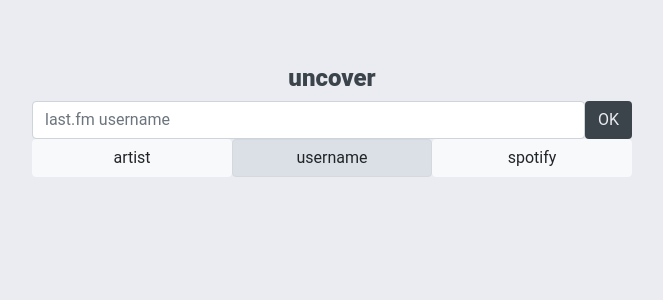
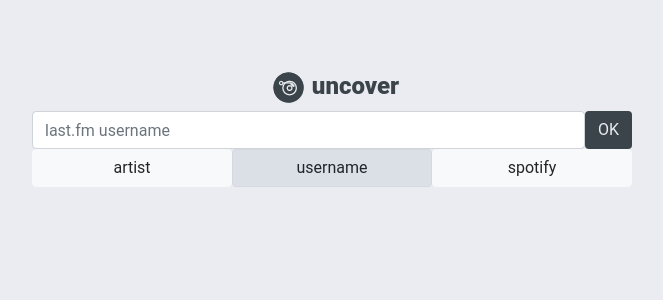
Before and after one commit to deniseismo/uncovery, a Flask app: page / in a window 1280 px wide. Shown: the top 300 px of the page, without its empty margins (308-971 px from the left). Run offline with Flask 2, Linux system fonts and the light colour scheme; some libraries are stand-ins or nearby versions.

Commit message:
add logo; options are now available only for filtering user's top albums.

```diff
--- a/uncover/routes.py
+++ b/uncover/routes.py
@@ -6,6 +6,7 @@ from uncover.helpers.musicbrainz_api import get_artists_top_albums_via_mb
 from uncover.helpers.spotify_api import get_albums_by_playlist
 from uncover.helpers.utils import display_failure_art
 from uncover.info import get_failure_images
+from uncover.cover_art_game import CoverArtGame
 
 
 @app.route("/")
@@ -37,7 +38,6 @@ def get_albums_by_username():
         ),
             404)
     albums = get_users_top_albums(username, time_period=time_period)
-    # artists_albums = get_artists_albums_pictures(username)
     if not albums:
         # if the given username has no albums or the username's incorrect
         failure_art_filename = display_failure_art(get_failure_images())
@@ -47,8 +47,9 @@ def get_albums_by_username():
                                     filename=failure_art_filename)}
         ),
             404)
+    # the_game = CoverArtGame(albums)
+    # the_game.get_dict()
     return jsonify(albums)
-    # return jsonify(artists_albums)
 
 
 @app.route("/by_artist", methods=["POST"])
--- a/uncover/static/main.css
+++ b/uncover/static/main.css
@@ -26,7 +26,9 @@ body {
     justify-content: center;
 }
 
-h1 {
+header h1 {
+    float: left;
+    position: relative;
     font-size: 1.5rem;
     font-weight: 800;
 }
@@ -130,3 +132,13 @@ a {
     background-color: #3b444b;
     color: #ebecf1;
 }
+
+#logo {
+    float: left;
+}
+
+#logo:hover {
+    filter: hue-rotate(90deg);
+
+
+}
--- a/uncover/static/main.js
+++ b/uncover/static/main.js
@@ -11,6 +11,8 @@ var submitInput = function() {
     }).done(function(response) {
          // when done, removes current pictures from the frame, adds new ones
          console.log(response);
+         var album_object = response;
+         console.log(album_object);
 
          $('#game-frame').empty();
          $.each(response["albums"], function(album_title, image_url){
@@ -18,8 +20,8 @@ var submitInput = function() {
          });
 
          $('#text-field').val(response["info"]);
-
-         $('img').addClass('cover-art');
+         // targets all images inside a #game-frame div, then gives them a 'cover-art' class
+         $('#game-frame img').addClass('cover-art');
 
          $('#text-field').removeClass('is-invalid'); // restores a 'valid' form style
     }).fail(function(response) {
@@ -50,7 +52,7 @@ $('.button').on('click', function(){
 } else if ($('.button.active').attr('id') == 'by_artist') {
      $('#text-field').attr(
                         'placeholder',
-                        "artist/band/group (e.g. Arcade Fire, David Bowie or MGMT)");
+                        "artist name");
 } else {
      $('#text-field').attr(
                         'placeholder',
@@ -63,7 +65,9 @@ $('#text-field').val('');
 var timerID;
 $("#text-field, #select-options").focus(function() {
   clearTimeout(timerID);
-  $("#select-options").show();
+  if ($('.button.active').attr('id') == 'by_username') {
+    $("#select-options").show();
+  };
 }).focusout(function(){
     timerID = setTimeout(function() {
         $("#select-options").hide();
--- a/uncover/templates/home.html
+++ b/uncover/templates/home.html
@@ -1,6 +1,10 @@
 {% extends "layout.html" %}
 {% block content %}
-    <h1 class="text-primary uncover"><a href="{{ url_for('home') }}">uncover</a></h1>
+    <header>
+        <img src="{{ url_for('static', filename='images/logo/turntable.png') }}" id="logo"/>
+        <h1 class="text-primary uncover mt-2"><a href="{{ url_for('home') }}">uncover</a></h1>
+    </header>
+
     <div class="flex-container">
         <form class="main" action="" id="submit-form" onSubmit="return false;" enctype="multipart/form-data">
             <input class="btn btn-submit" type="submit" id="submit-btn" value="OK">
```
Also changed, not shown: uncover/cover_art_game.py (added, +9 -0 lines), uncover/static/images/logo/turntable.png (added).
